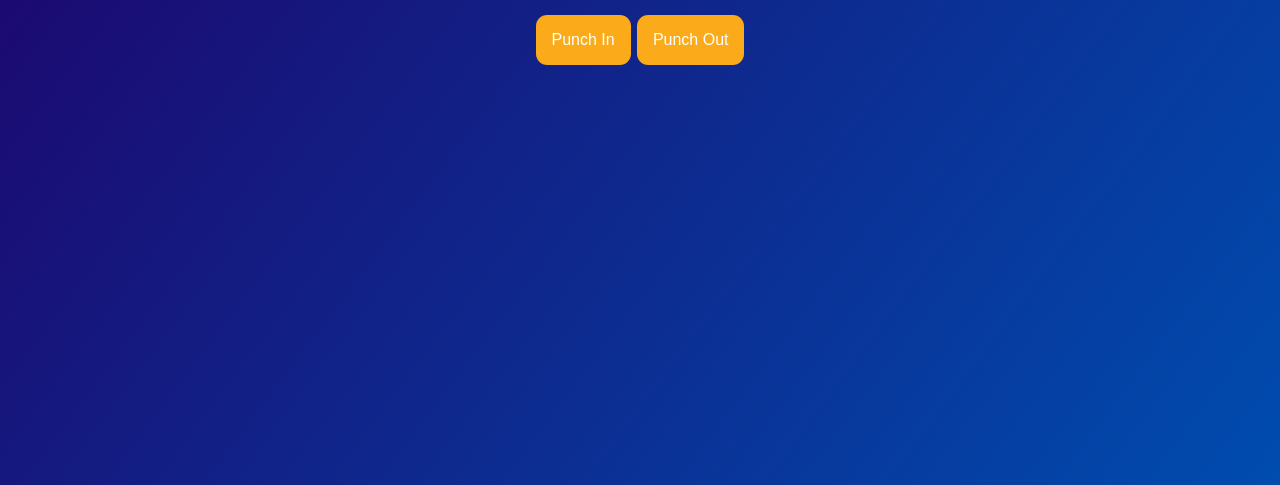
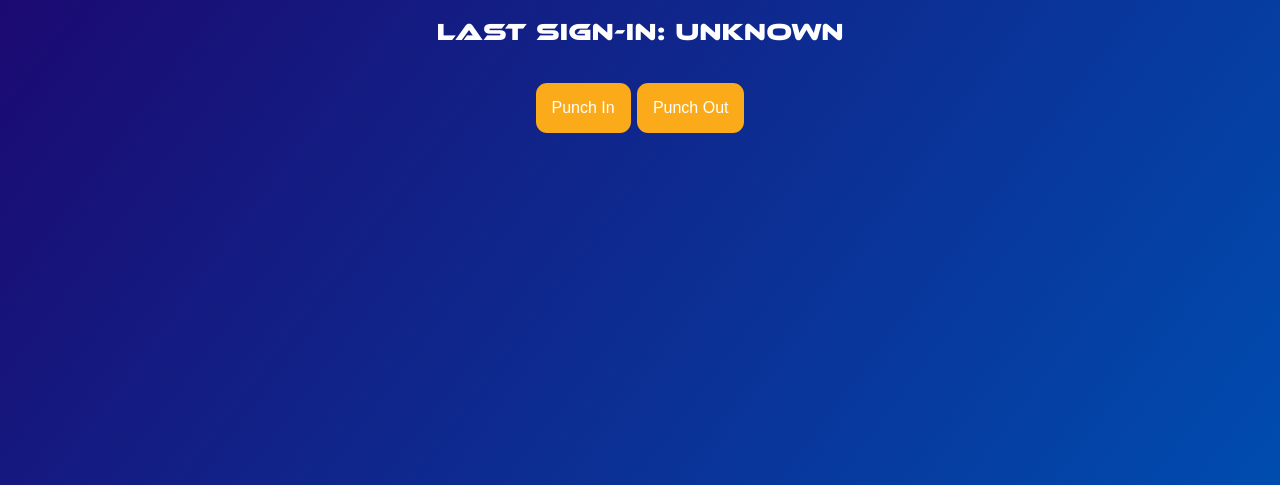
Before and after one commit to NDev02/1559PunchCard, a plain HTML site: page index.html in a window 1280 px wide. Shown: the part 315-800 px from the top of the page. Drawn offline with Linux system fonts and the light colour scheme.

Commit message:
Update main.css

```diff
--- a/main.css
+++ b/main.css
@@ -21,7 +21,8 @@ body
 {
     display: grid;
     grid-template-rows: 1fr 2fr 1fr;
-    max-height: 100%;
+    height: 100%;
+    margin: 0;
 }
 
 button
```
